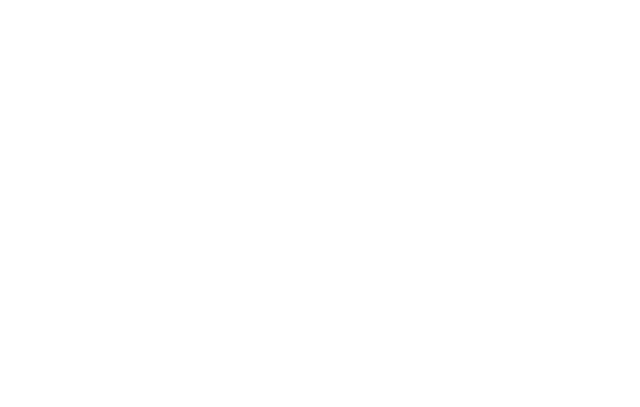
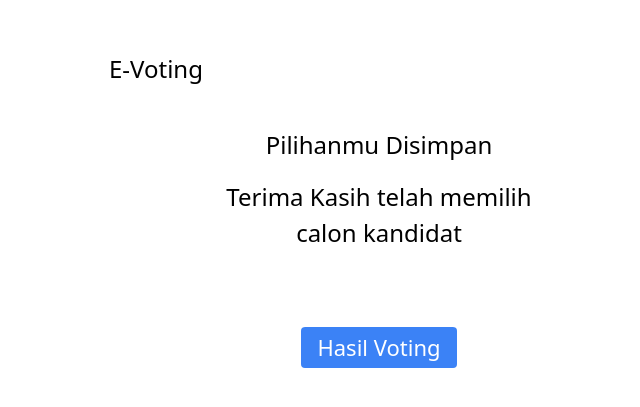
Before and after one commit to agengpangestu/fe-evoting, a Nuxt app: page /greeting-page in a window 1280 px wide. Before the commit this address had no page. Shown: the part 181-588 px from the top of the page, without its empty margins (261-901 px from the left). Built offline with nearby package versions, Linux system fonts and the light colour scheme; what vue-awesome-paginate would draw is missing.

Commit message:
halaman ucapan

```diff
--- /dev/null
+++ b/pages/greeting-page.vue
@@ -0,0 +1,25 @@
+<script setup>
+
+</script>
+<template>
+    <div class="flex items-center justify-center w-full h-screen p-10 space-y-5 bg-white">
+        <div class="space-y-5">
+            <div class="">
+                <h1 class="text-[24px]">E-Voting</h1>
+            </div>
+            <div class="w-auto h-auto p-5 ">
+                <div class="flex justify-center h-[200px] w-[500px]">
+                    <div class="space-y-4 text-center text-[24px]">
+                        <h2>Pilihanmu Disimpan</h2>
+                        <p>Terima Kasih telah memilih <br> calon kandidat</p>
+                    </div>
+                </div>
+                <div class="flex items-center justify-center">
+                    <button class="text-[22px] p-1 px-4 bg-blue-500 rounded text-white">
+                        Hasil Voting
+                    </button>
+                </div>
+            </div>
+        </div>
+    </div>
+</template>
```
